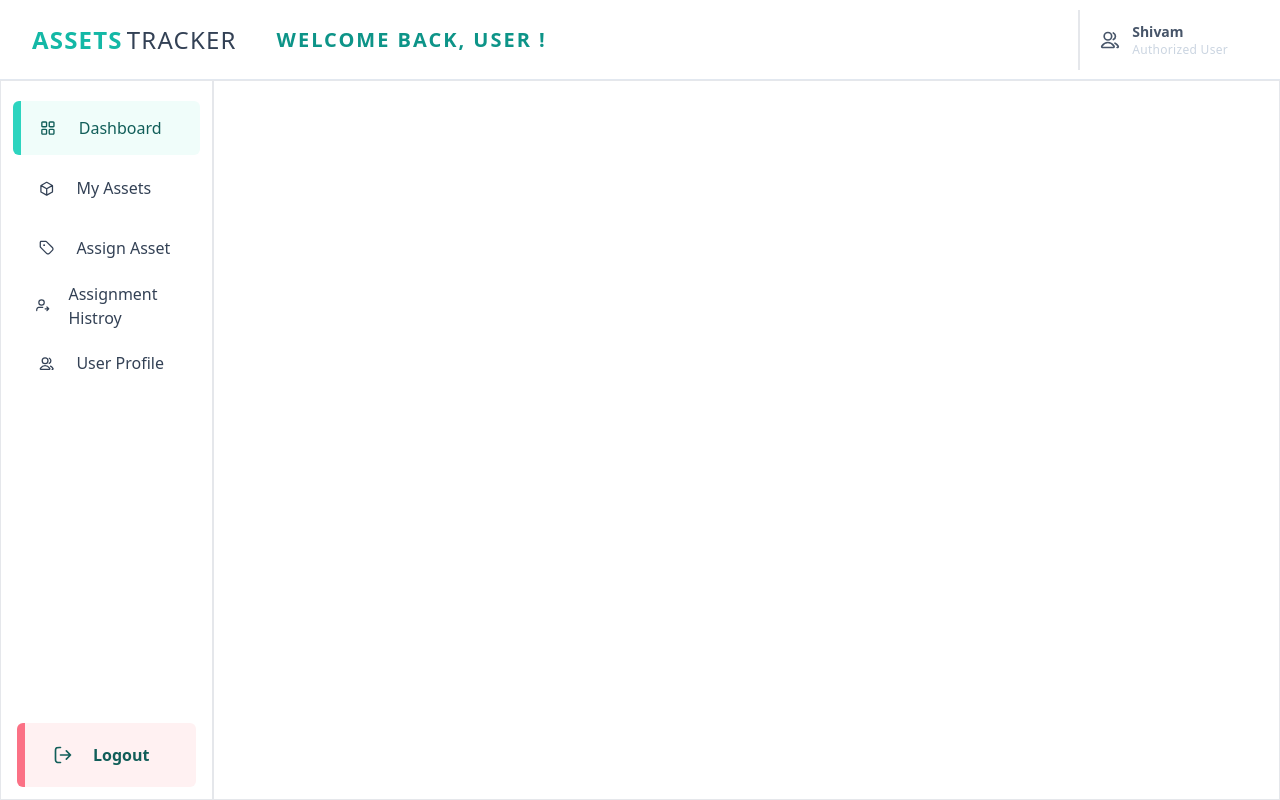
After one commit to shivammohan-hub/AssetsTrackering-System, a Django app: page /user-dashboard/ in a window 1280 px wide. The commit adds this page. Run offline with Django 5.2, Linux system fonts and the light colour scheme; some libraries are stand-ins or nearby versions.

Commit message:
Add user templates for asset management and dashboard
- Created assets-details.html for displaying asset details.
- Created assign-assets.html for assigning assets to users.
- Created my-assets.html for users to view their assets.
- Added sidebar.html for navigation with links to dashboard, my assets, assign asset, assignment history, and user profile.
- Created user-dashboard.html as the main dashboard layout for users, including a welcome message and user information.

```diff
--- a/Assets/user/templates/home.html
+++ b/Assets/user/templates/home.html
@@ -14,7 +14,7 @@
             <nav class="flex items-center gap-8 text-md font-semibold">
                 <a href="" class="text-teal-700 font-medium">Home</a>
                 <a href="" class="text-slate-600 hover:text-teal-700">Assets</a>
-                <a href="{% url "manager:dashboard" %}" class="text-slate-600 hover:text-teal-700">Dashboard</a>
+                <a href="{% url "user:user_dashboard" %}" class="text-slate-600 hover:text-teal-700">Dashboard</a>
                 <a href="" class="text-slate-600 hover:text-teal-700">Contact</a>
                 <a href="{% url "user:login" %}" class="bg-teal-600 text-white px-5 py-2.5 rounded-lg hover:bg-teal-700">Login</a>
             </nav>
--- /dev/null
+++ b/Assets/user/templates/sidebar.html
@@ -0,0 +1,47 @@
+<div class="w-2/12 border flex flex-col justify-between">
+            <div class="flex flex-col ">
+
+                <div class="flex flex-col gap-2 px-3 text-slate-700 font-medium mt-5">
+                    <a class="bg-teal-50 border-l-8 border-teal-400 text-teal-800 rounded-md flex items-center gap-1" href="{% url "user:user_dashboard" %}">
+                        <svg width="30%" height="30%" viewBox="0 0 24 24" fill="none" xmlns="http://www.w3.org/2000/svg">
+                        <path d="M8.4 3H4.6C4.03995 3 3.75992 3 3.54601 3.10899C3.35785 3.20487 3.20487 3.35785 3.10899 3.54601C3 3.75992 3 4.03995 3 4.6V8.4C3 8.96005 3 9.24008 3.10899 9.45399C3.20487 9.64215 3.35785 9.79513 3.54601 9.89101C3.75992 10 4.03995 10 4.6 10H8.4C8.96005 10 9.24008 10 9.45399 9.89101C9.64215 9.79513 9.79513 9.64215 9.89101 9.45399C10 9.24008 10 8.96005 10 8.4V4.6C10 4.03995 10 3.75992 9.89101 3.54601C9.79513 3.35785 9.64215 3.20487 9.45399 3.10899C9.24008 3 8.96005 3 8.4 3Z" stroke="currentColor" stroke-width="2" stroke-linecap="round" stroke-linejoin="round"/>
+                        <path d="M19.4 3H15.6C15.0399 3 14.7599 3 14.546 3.10899C14.3578 3.20487 14.2049 3.35785 14.109 3.54601C14 3.75992 14 4.03995 14 4.6V8.4C14 8.96005 14 9.24008 14.109 9.45399C14.2049 9.64215 14.3578 9.79513 14.546 9.89101C14.7599 10 15.0399 10 15.6 10H19.4C19.9601 10 20.2401 10 20.454 9.89101C20.6422 9.79513 20.7951 9.64215 20.891 9.45399C21 9.24008 21 8.96005 21 8.4V4.6C21 4.03995 21 3.75992 20.891 3.54601C20.7951 3.35785 20.6422 3.20487 20.454 3.10899C20.2401 3 19.9601 3 19.4 3Z" stroke="currentColor" stroke-width="2" stroke-linecap="round" stroke-linejoin="round"/>
+                        <path d="M19.4 14H15.6C15.0399 14 14.7599 14 14.546 14.109C14.3578 14.2049 14.2049 14.3578 14.109 14.546C14 14.7599 14 15.0399 14 15.6V19.4C14 19.9601 14 20.2401 14.109 20.454C14.2049 20.6422 14.3578 20.7951 14.546 20.891C14.7599 21 15.0399 21 15.6 21H19.4C19.9601 21 20.2401 21 20.454 20.891C20.6422 20.7951 20.7951 20.6422 20.891 20.454C21 20.2401 21 19.9601 21 19.4V15.6C21 15.0399 21 14.7599 20.891 14.546C20.7951 14.3578 20.6422 14.2049 20.454 14.109C20.2401 14 19.9601 14 19.4 14Z" stroke="currentColor" stroke-width="2" stroke-linecap="round" stroke-linejoin="round"/>
+                        <path d="M8.4 14H4.6C4.03995 14 3.75992 14 3.54601 14.109C3.35785 14.2049 3.20487 14.3578 3.10899 14.546C3 14.7599 3 15.0399 3 15.6V19.4C3 19.9601 3 20.2401 3.10899 20.454C3.20487 20.6422 3.35785 20.7951 3.54601 20.891C3.75992 21 4.03995 21 4.6 21H8.4C8.96005 21 9.24008 21 9.45399 20.891C9.64215 20.7951 9.79513 20.6422 9.89101 20.454C10 20.2401 10 19.9601 10 19.4V15.6C10 15.0399 10 14.7599 9.89101 14.546C9.79513 14.3578 9.64215 14.2049 9.45399 14.109C9.24008 14 8.96005 14 8.4 14Z" stroke="currentColor" stroke-width="2" stroke-linecap="round" stroke-linejoin="round"/>
+                        </svg>
+                        <span>Dashboard</span></a>
+
+                    <a class="flex items-center gap-1 px-2 hover:bg-teal-50 hover:rounded-md" href="">
+                        <svg width="30%" height="30%" viewBox="0 0 24 24" fill="none" xmlns="http://www.w3.org/2000/svg">
+                        <path d="M20.5 7.27783L12 12.0001M12 12.0001L3.49997 7.27783M12 12.0001L12 21.5001M21 16.0586V7.94153C21 7.59889 21 7.42757 20.9495 7.27477C20.9049 7.13959 20.8318 7.01551 20.7354 6.91082C20.6263 6.79248 20.4766 6.70928 20.177 6.54288L12.777 2.43177C12.4934 2.27421 12.3516 2.19543 12.2015 2.16454C12.0685 2.13721 11.9315 2.13721 11.7986 2.16454C11.6484 2.19543 11.5066 2.27421 11.223 2.43177L3.82297 6.54288C3.52345 6.70928 3.37369 6.79248 3.26463 6.91082C3.16816 7.01551 3.09515 7.13959 3.05048 7.27477C3 7.42757 3 7.59889 3 7.94153V16.0586C3 16.4013 3 16.5726 3.05048 16.7254C3.09515 16.8606 3.16816 16.9847 3.26463 17.0893C3.37369 17.2077 3.52345 17.2909 3.82297 17.4573L11.223 21.5684C11.5066 21.726 11.6484 21.8047 11.7986 21.8356C11.9315 21.863 12.0685 21.863 12.2015 21.8356C12.3516 21.8047 12.4934 21.726 12.777 21.5684L20.177 17.4573C20.4766 17.2909 20.6263 17.2077 20.7354 17.0893C20.8318 16.9847 20.9049 16.8606 20.9495 16.7254C21 16.5726 21 16.4013 21 16.0586Z" stroke="currentColor" stroke-width="2" stroke-linecap="round" stroke-linejoin="round"/>
+                        </svg>
+                        <span>My Assets</span></a>
+
+                    <a class="flex items-center gap-1 px-2 hover:bg-teal-50 hover:rounded-md" href="">
+                        <svg width="30%" height="30%" viewBox="0 0 24 24" fill="none" xmlns="http://www.w3.org/2000/svg">
+                        <path d="M8 8H8.01M2 5.2L2 9.67451C2 10.1637 2 10.4083 2.05526 10.6385C2.10425 10.8425 2.18506 11.0376 2.29472 11.2166C2.4184 11.4184 2.59135 11.5914 2.93726 11.9373L10.6059 19.6059C11.7939 20.7939 12.388 21.388 13.0729 21.6105C13.6755 21.8063 14.3245 21.8063 14.927 21.6105C15.612 21.388 16.2061 20.7939 17.3941 19.6059L19.6059 17.3941C20.7939 16.2061 21.388 15.612 21.6105 14.927C21.8063 14.3245 21.8063 13.6755 21.6105 13.0729C21.388 12.388 20.7939 11.7939 19.6059 10.6059L11.9373 2.93726C11.5914 2.59135 11.4184 2.4184 11.2166 2.29472C11.0376 2.18506 10.8425 2.10425 10.6385 2.05526C10.4083 2 10.1637 2 9.67452 2L5.2 2C4.0799 2 3.51984 2 3.09202 2.21799C2.7157 2.40973 2.40973 2.71569 2.21799 3.09202C2 3.51984 2 4.07989 2 5.2ZM8.5 8C8.5 8.27614 8.27614 8.5 8 8.5C7.72386 8.5 7.5 8.27614 7.5 8C7.5 7.72386 7.72386 7.5 8 7.5C8.27614 7.5 8.5 7.72386 8.5 8Z" stroke="currentColor" stroke-width="2" stroke-linecap="round" stroke-linejoin="round"/>
+                        </svg>
+                        <span>Assign Asset</span></a>
+
+                    <a class="flex items-center gap-1 px-2 hover:bg-teal-50 hover:rounded-md" href="">
+                        <svg width="30%" height="30%" viewBox="0 0 24 24" fill="none" xmlns="http://www.w3.org/2000/svg">
+                        <path d="M19 21L22 18M22 18L19 15M22 18H16M12 15.5H7.5C6.10444 15.5 5.40665 15.5 4.83886 15.6722C3.56045 16.06 2.56004 17.0605 2.17224 18.3389C2 18.9067 2 19.6044 2 21M14.5 7.5C14.5 9.98528 12.4853 12 10 12C7.51472 12 5.5 9.98528 5.5 7.5C5.5 5.01472 7.51472 3 10 3C12.4853 3 14.5 5.01472 14.5 7.5Z" stroke="currentColor" stroke-width="2" stroke-linecap="round" stroke-linejoin="round"/>
+                        </svg>
+                        <span>Assignment Histroy</span></a>
+
+                    <a class="flex items-center gap-1 px-2 hover:bg-teal-50 hover:rounded-md" href="">
+                        <svg width="30%" height="30%" viewBox="0 0 24 24" fill="none" xmlns="http://www.w3.org/2000/svg">
+                        <path d="M18 15.8369C19.4559 16.5683 20.7041 17.742 21.6152 19.2096C21.7956 19.5003 21.8858 19.6456 21.917 19.8468C21.9804 20.2558 21.7008 20.7585 21.3199 20.9204C21.1325 21 20.9216 21 20.5 21M16 11.5322C17.4817 10.7959 18.5 9.26686 18.5 7.5C18.5 5.73314 17.4817 4.20411 16 3.46776M14 7.5C14 9.98528 11.9852 12 9.49996 12C7.01468 12 4.99996 9.98528 4.99996 7.5C4.99996 5.01472 7.01468 3 9.49996 3C11.9852 3 14 5.01472 14 7.5ZM2.55919 18.9383C4.1535 16.5446 6.66933 15 9.49996 15C12.3306 15 14.8464 16.5446 16.4407 18.9383C16.79 19.4628 16.9646 19.725 16.9445 20.0599C16.9289 20.3207 16.7579 20.64 16.5495 20.7976C16.2819 21 15.9138 21 15.1776 21H3.82232C3.08613 21 2.71804 21 2.4504 20.7976C2.24201 20.64 2.07105 20.3207 2.05539 20.0599C2.03529 19.725 2.20992 19.4628 2.55919 18.9383Z" stroke="currentColor" stroke-width="2" stroke-linecap="round" stroke-linejoin="round"/>
+                        </svg>
+                        <span> User Profile</span></a>
+
+                </div>
+            </div>
+            <div class="px-4 py-3 font-medium text-slate-700">
+                <a class="flex items-center gap-5 px-7 py-5 bg-rose-50 rounded-md border-l-8 font-semibold border-rose-400 text-teal-800" href="">
+                    <svg class="h-5 w-5" width="100%" height="100%" viewBox="0 0 24 24" fill="none" xmlns="http://www.w3.org/2000/svg">
+                    <path d="M16 17L21 12M21 12L16 7M21 12H9M9 3H7.8C6.11984 3 5.27976 3 4.63803 3.32698C4.07354 3.6146 3.6146 4.07354 3.32698 4.63803C3 5.27976 3 6.11984 3 7.8V16.2C3 17.8802 3 18.7202 3.32698 19.362C3.6146 19.9265 4.07354 20.3854 4.63803 20.673C5.27976 21 6.11984 21 7.8 21H9" stroke="currentColor" stroke-width="2" stroke-linecap="round" stroke-linejoin="round"/>
+                    </svg>
+                    <span> Logout</span></a>
+            </div>
+        </div>
--- /dev/null
+++ b/Assets/user/templates/user-dashboard.html
@@ -0,0 +1,46 @@
+<!doctype html>
+<html lang="en">
+<head>
+    <meta charset="UTF-8" />
+    <meta name="viewport" content="width=device-width, initial-scale=1.0" />
+    <title>AssetsTracker | Manager Dashboard</title>
+    <script src="https://cdn.tailwindcss.com"></script>
+</head>
+
+<body>
+    <header class="h-[10vh] bg-white border-b border-slate-200 px-8 flex items-center gap-10">
+        <div class="text-center ">
+            <a href="" class="text-2xl flex gap-1 font-bold text-teal-500 tracking-wider">ASSETS <span class="text-slate-700 font-medium">TRACKER</span></a>
+        </div>
+        <div class="flex w-full justify-between items-center">
+        <div class="py-5">
+            <p class="text-teal-600 text-xl font-bold tracking-widest uppercase">welcome back, user !</p>
+        </div>
+        <div class="flex items-center gap-3 py-3 border-l-2 px-5">
+            <svg class="h-5 w-5 text-slate-600" width="100%" height="100%" viewBox="0 0 24 24" fill="none" xmlns="http://www.w3.org/2000/svg">
+            <path d="M18 15.8369C19.4559 16.5683 20.7041 17.742 21.6152 19.2096C21.7956 19.5003 21.8858 19.6456 21.917 19.8468C21.9804 20.2558 21.7008 20.7585 21.3199 20.9204C21.1325 21 20.9216 21 20.5 21M16 11.5322C17.4817 10.7959 18.5 9.26686 18.5 7.5C18.5 5.73314 17.4817 4.20411 16 3.46776M14 7.5C14 9.98528 11.9852 12 9.49996 12C7.01468 12 4.99996 9.98528 4.99996 7.5C4.99996 5.01472 7.01468 3 9.49996 3C11.9852 3 14 5.01472 14 7.5ZM2.55919 18.9383C4.1535 16.5446 6.66933 15 9.49996 15C12.3306 15 14.8464 16.5446 16.4407 18.9383C16.79 19.4628 16.9646 19.725 16.9445 20.0599C16.9289 20.3207 16.7579 20.64 16.5495 20.7976C16.2819 21 15.9138 21 15.1776 21H3.82232C3.08613 21 2.71804 21 2.4504 20.7976C2.24201 20.64 2.07105 20.3207 2.05539 20.0599C2.03529 19.725 2.20992 19.4628 2.55919 18.9383Z" stroke="currentColor" stroke-width="2" stroke-linecap="round" stroke-linejoin="round"/>
+            </svg>
+            <span>
+                <h3 class="text-sm text-slate-600 font-semibold"> Shivam</h3>
+                <p class="text-xs text-slate-300 font-medium tracking-wide">Authorized User</p>
+            </span>
+        </div>
+        </div>
+    </header>
+
+    <div class="w-full flex h-[90vh]">
+
+        {% include "sidebar.html" %}
+
+        <div class="w-10/12 border bg-slate-50/10">
+
+
+
+
+        </div>
+
+    </div>
+
+
+</body>
+</html>
--- a/Assets/user/urls.py
+++ b/Assets/user/urls.py
@@ -9,6 +9,8 @@ urlpatterns = [
 
     path('', views.home, name='home'),
     path('login/', views.login, name='login'),
+    path('user-dashboard/', views.user_dashboard, name='user_dashboard'),
+
 
 
 
--- a/Assets/user/views.py
+++ b/Assets/user/views.py
@@ -5,7 +5,8 @@ from django.contrib.auth.forms import AuthenticationForm
 def home(req):
     return render(req, "home.html")
 
-
+def user_dashboard(req):
+    return render(req, "user-dashboard.html")
 
 def login(req):
     form = AuthenticationForm(req.POST or None)
```
Also changed, not shown: Assets/db.sqlite3, Assets/media/assets_image/edge70pro.jpg (added), Assets/user/templates/assets-details.html (added), Assets/user/templates/assign-assets.html (added), Assets/user/templates/my-assets.html (added).
